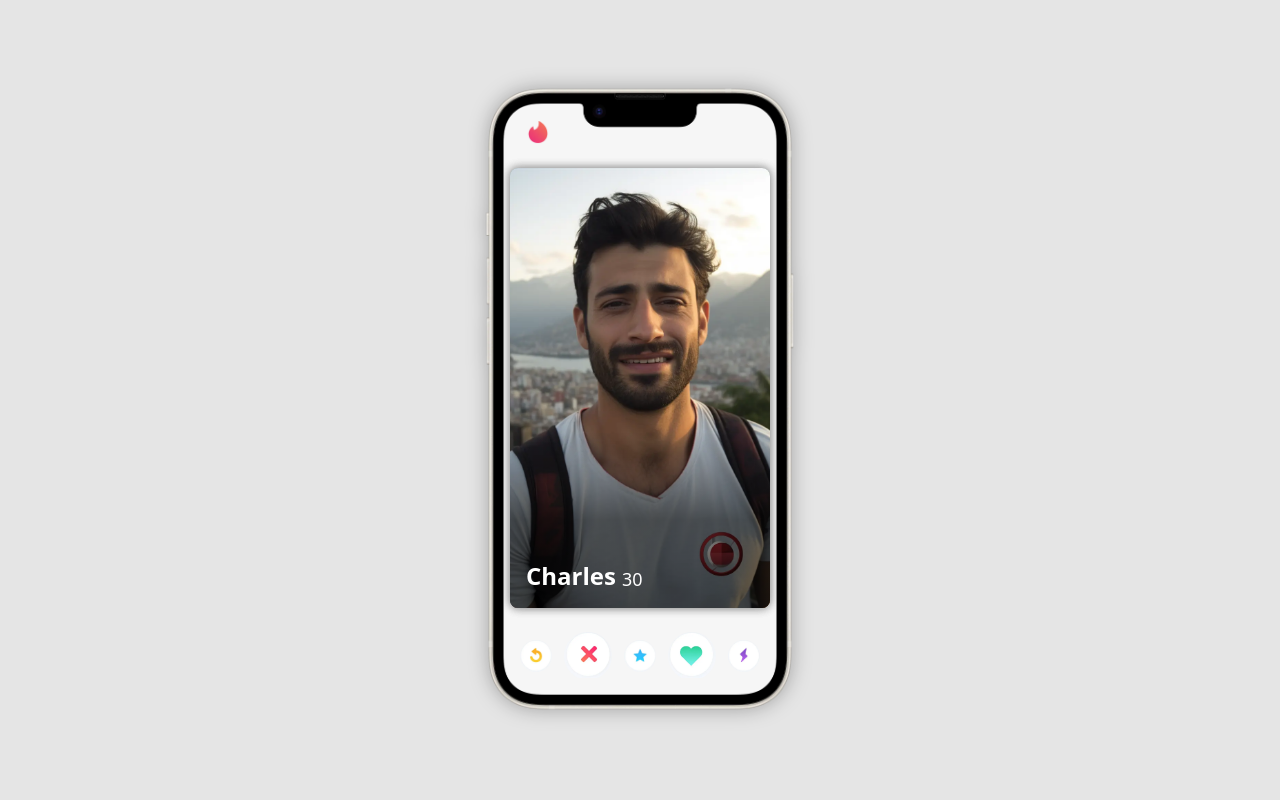
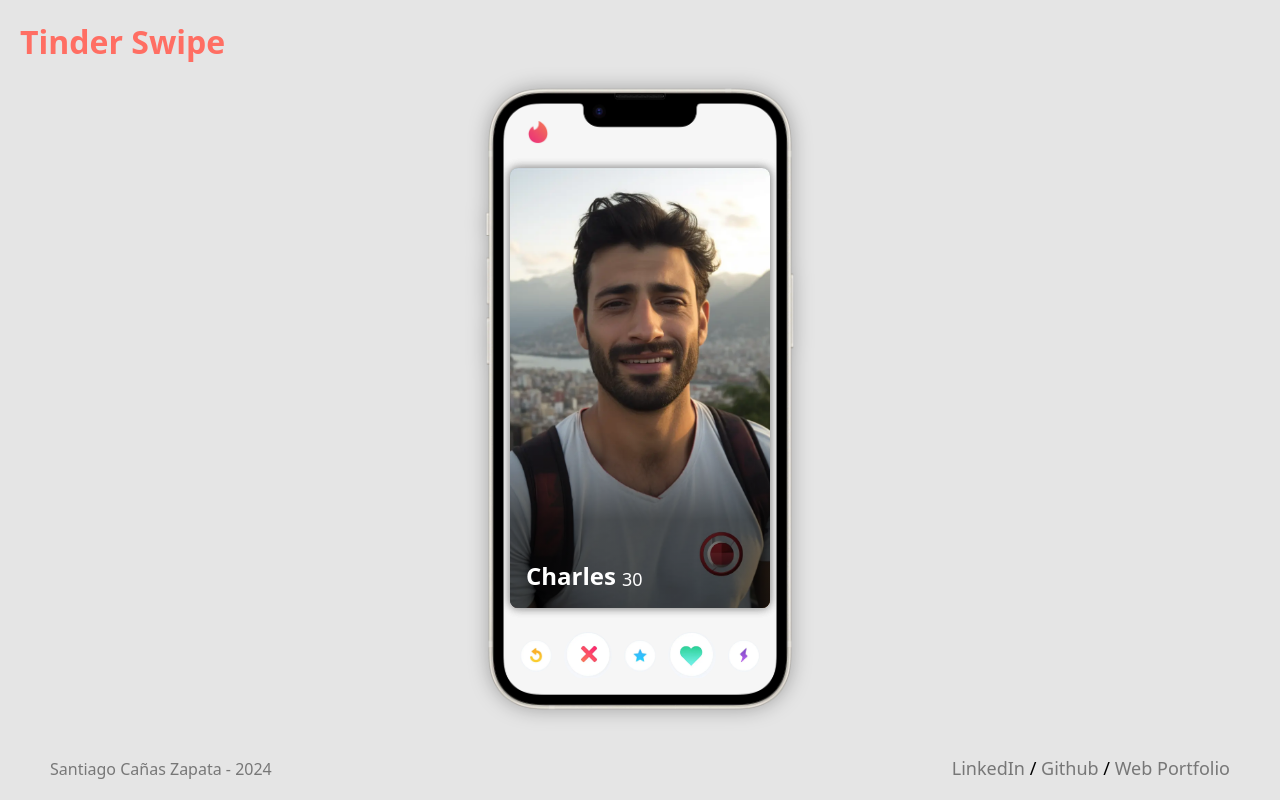
Before and after one commit to caszofficial/TinderSwipe, a plain HTML site: page Main/index.html in a window 1280 px wide. Drawn offline with Linux system fonts and the light colour scheme.

Commit message:
Added title and footer

```diff
--- a/Main/index.css
+++ b/Main/index.css
@@ -204,3 +204,40 @@ footer {
     }
   }
 }
+
+.page-title {
+  position: absolute;
+  top: 20px;
+  left: 20px;
+  color: #ff6e63;
+  transition: color 0.3s ease;
+
+  &:hover {
+    color: #ff6d63be;
+  }
+}
+.madeBy {
+  position: absolute;
+  left: 50px;
+  bottom: 20px;
+  color: #777;
+}
+
+.page-footer {
+  font-size: 18px;
+  position: absolute;
+  bottom: 20px;
+  right: 50px;
+
+  & a {
+    cursor: pointer;
+    text-decoration: none;
+    color: #777;
+    transition: color 0.3s ease, font-size 0.3s ease;
+
+    &:hover {
+      color: #000;
+      font-size: 20px;
+    }
+  }
+}
--- a/Main/index.html
+++ b/Main/index.html
@@ -1,4 +1,5 @@
 <title>Tinder Swipe</title>
+<div class="page-title"><h1>Tinder Swipe</h1></div>
 <div class="shadow">
   <head>
     <link rel="stylesheet" type="text/css" href="./index.css" />
@@ -45,5 +46,17 @@
     </section>
   </main>
 </div>
+<div class="madeBy">
+  <span>Santiago Cañas Zapata - 2024</span>
+</div>
+<div class="page-footer">
+  <a href="https://www.linkedin.com/in/santiagocanas/" target="_blank"
+    >LinkedIn</a
+  >
+  <span>/</span>
+  <a href="https://github.com/caszofficial" target="_blank">Github</a>
+  <span>/</span>
+  <a>Web Portfolio</a>
+</div>
 <style></style>
 <script src="./index.js"></script>
```
